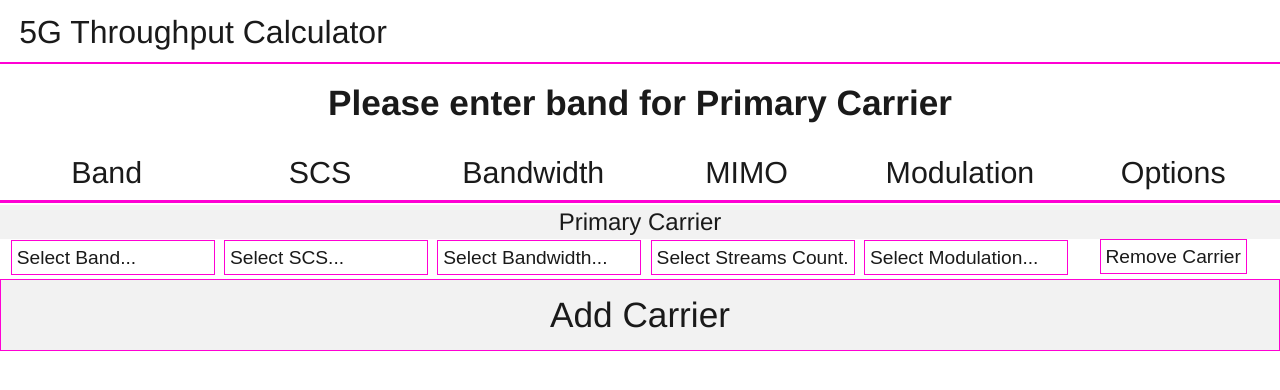
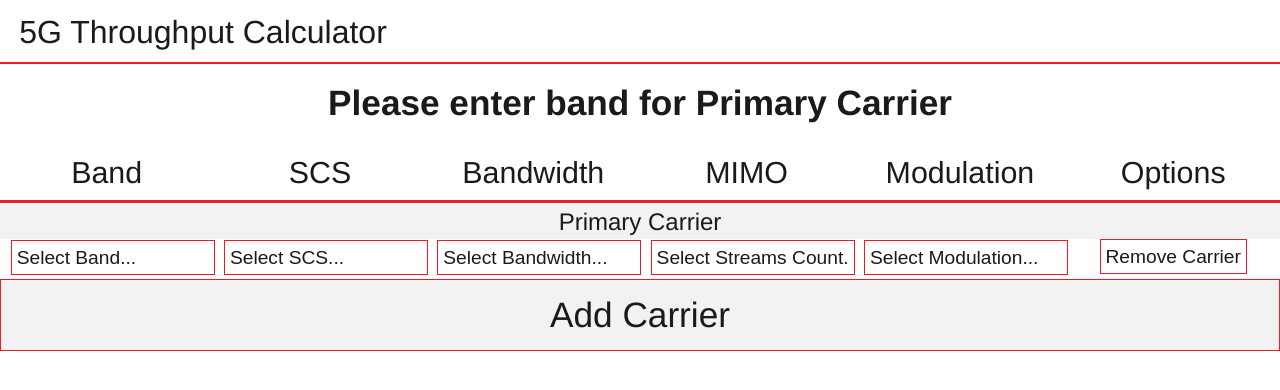
Before and after one commit to underrobyn/5g-speed, a PHP site: page / in a window 1280 px wide. Shown: the top 390 px of the page. Run offline with PHP 8.4, Linux system fonts and the light colour scheme.

Commit message:
Changed colours and enabled service worker

```diff
--- a/app.js
+++ b/app.js
@@ -428,7 +428,7 @@ var s5g = {
 
 	init:function(){
 		s5g.ux.init();
-		//s5g.sw.init();
+		s5g.sw.init();
 		s5g.logic.addCarrier();
 	},
 
--- a/index.html
+++ b/index.php
@@ -4,7 +4,7 @@
 		<title>5G Throughput Calculator</title>
 		<meta content="width=device-width, initial-scale=1, maximum-scale=1" name="viewport" />
 		<meta content="IE=edge" http-equiv="X-UA-Compatible">
-		<meta content="#1a1a1a" name="theme-color">
+		<meta content="#ed1c24" name="theme-color">
 		<meta http-equiv="content-type" content="text/html; charset=UTF-16">
 		<meta property="og:title" content="5G-NR Theoretical Throughput Calculator" />
 		<meta property="og:description" content="" />
@@ -16,9 +16,7 @@
 		<meta name="apple-mobile-web-app-title" content="5G Speeds">
 
 		<link rel="manifest" href="manifest.json">
-		<link rel="stylesheet" href="style.css?vv5" type="text/css" media="all" />
-
-		<!--[if lt IE 9]><script src="https://cdnjs.cloudflare.com/ajax/libs/jquery/1.12.4/jquery.min.js"></script><![endif]--><!--[if gte IE 9]><!--><script src="https://cdnjs.cloudflare.com/ajax/libs/jquery/3.3.1/jquery.min.js"></script><!--<![endif]-->
+		<link rel="stylesheet" href="style.css" type="text/css" media="all" />
 
 	</head>
 	<body>
@@ -26,6 +24,9 @@
 			5G Throughput Calculator
 			GitHub: https://github.com/jake-cryptic/5g-speed/
 			Website: https://absolutedouble.co.uk/
+
+			Sources:
+			http://niviuk.free.fr/nr_band.php
 		-->
 
 		<div id="title_bar">
@@ -49,7 +50,8 @@
 		</div>
 		<div id="settings"></div>
 
+		<!--[if lt IE 9]><script src="https://cdnjs.cloudflare.com/ajax/libs/jquery/1.12.4/jquery.min.js"></script><![endif]--><!--[if gte IE 9]><!--><script src="https://cdnjs.cloudflare.com/ajax/libs/jquery/3.3.1/jquery.min.js"></script><!--<![endif]-->
 		<!--<script src="https://cdnjs.cloudflare.com/ajax/libs/js-cookie/2.2.0/js.cookie.min.js"></script>-->
-		<script src="app.js?vv5" type="text/javascript"></script>
+		<script src="app.js" type="text/javascript"></script>
 	</body>
 </html>
--- a/nr-sw.js
+++ b/nr-sw.js
@@ -8,8 +8,9 @@ var appAssets = [
 	'https://cdnjs.cloudflare.com/ajax/libs/js-cookie/2.2.0/js.cookie.min.js',
 
 	'/5g-speed/',
-	'/5g-speed/4g-96.png',
-	'/5g-speed/4g-192.png',
+	'/5g-speed/5g-512.png',
+	'/5g-speed/5g-192.png',
+	'/5g-speed/5g-128.png',
 	'/5g-speed/manifest.json',
 	'/5g-speed/app.js',
 	'/5g-speed/style.css'
--- a/style.css
+++ b/style.css
@@ -15,7 +15,7 @@ body{
 select,button {
 	background:rgba(255,255,255,0.95);
 	color:#1a1a1a;
-	border:1.5px solid #ff00d4;
+	border:1.5px solid #ed1c24;
 	font-size:1.2em;
 	line-height:1.2em;
 	padding:5px;
@@ -30,7 +30,7 @@ input[type="number"]{
 	appearance:textfield;
 	background:rgba(255,255,255,0.95);
 	color:#1a1a1a;
-	border:1.5px solid #ff00d4;
+	border:1.5px solid #ed1c24;
 	font-size:1.2em;
 	line-height:1.2em;
 	padding:5px;
@@ -79,14 +79,14 @@ h3 {
 	float:left;
 	width:16.666%;
 	height:100%;
-	border-bottom:.1em solid #ff00d4;
+	border-bottom:.1em solid #ed1c24;
 }
 #title_bar {
 	padding:0 0 0 1.5%;
 	height:4em;
 	line-height:4em;
 	background-color:rgba(255,255,255,0.95);
-	border-bottom:#ff00d4 2px solid;
+	border-bottom:#ed1c24 2px solid;
 }
 #speeds{
 	text-align:center;
@@ -100,7 +100,7 @@ h3 {
 	font-size:2.2em;
 	text-align:center;
 	background-color:rgba(0,0,0,0.05);
-	border:1.5px solid #ff00d4;
+	border:1.5px solid #ed1c24;
 	color:#1a1a1a;
 	cursor:pointer;
 	transition:color .2s ease-in-out, background-color .3s ease-in-out;
```
Also changed, not shown: 5g-128.png (added), 5g-192.png (added), 5g-512.png (added), manifest.json.
